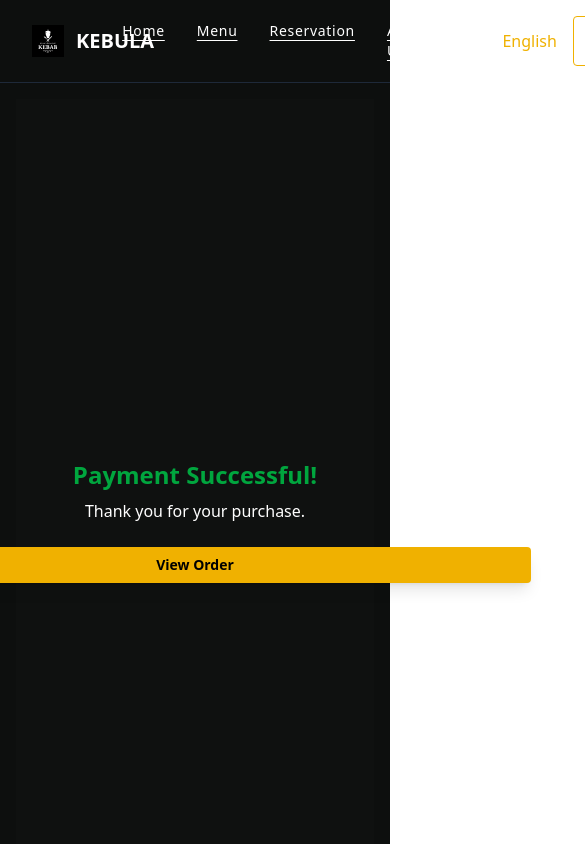
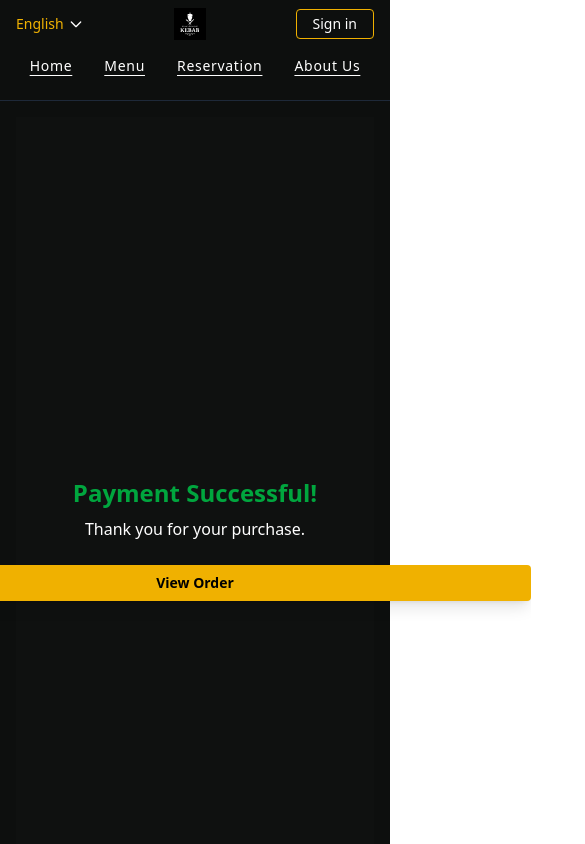
Before and after one commit to JarkkoKarki/Web-Project, a React (Vite) app: page /payment/success in a window 390 px wide. Shown: the top 844 px of the page, 585 px wide, since content can reach past the window. Built offline with nearby package versions, Linux system fonts and the light colour scheme.

Commit message:
feat: enhance language selection UI and improve layout responsiveness

```diff
--- a/src/assets/i18n.jsx
+++ b/src/assets/i18n.jsx
@@ -356,7 +356,7 @@ i18n.use(initReactI18next).init({
           'menu': 'Ruokalista',
           'reservation': 'Varaaminen',
           'about': 'Meistä',
-          'sign-in': 'Kirjaudu Sisään',
+          'sign-in': 'Kirjaudu',
           'sign-out': 'Kirjaudu Ulos',
           'workhub': 'Työtila',
           'search': 'Haku',
--- a/src/components/LanguageChange.jsx
+++ b/src/components/LanguageChange.jsx
@@ -1,11 +1,67 @@
-import React from 'react';
+import React, {useState} from 'react';
 import {useLanguageContext} from '../contexts/LanguageContext';
 
 const LanguageChange = () => {
   const {language, changeLanguage} = useLanguageContext();
+  const [isDropdownOpen, setIsDropdownOpen] = useState(false);
 
   return (
-    <div className="flex space-x-2">
+    <div className="relative">
+      <button
+        onClick={() => setIsDropdownOpen(!isDropdownOpen)}
+        className="flex items-center space-x-1 text-sm sm:hidden"
+      >
+        <span className="cursor-pointer text-yellow-500">
+          {language === 'fi' ? 'Suomi' : 'English'}
+        </span>
+        <svg
+          xmlns="http://www.w3.org/2000/svg"
+          className={`h-4 w-4 transform transition-transform ${
+            isDropdownOpen ? 'rotate-180' : ''
+          }`}
+          fill="none"
+          viewBox="0 0 24 24"
+          stroke="currentColor"
+        >
+          <path
+            strokeLinecap="round"
+            strokeLinejoin="round"
+            strokeWidth={2}
+            d="M19 9l-7 7-7-7"
+          />
+        </svg>
+      </button>
+
+      {/* Dropdown Menu for smaller screens*/}
+      {isDropdownOpen && (
+        <div className="absolute left-0 mt-2 w-24 rounded-md bg-gray-800 shadow-lg sm:hidden">
+          <button
+            onClick={() => {
+              changeLanguage('fi');
+              setIsDropdownOpen(false);
+            }}
+            className={`block w-full px-4 py-2 text-left text-sm ${
+              language === 'fi' ? 'text-yellow-500' : 'hover:text-yellow-500'
+            }`}
+          >
+            Suomi
+          </button>
+          <button
+            onClick={() => {
+              changeLanguage('en');
+              setIsDropdownOpen(false);
+            }}
+            className={`block w-full px-4 py-2 text-left text-sm ${
+              language === 'en' ? 'text-yellow-500' : 'hover:text-yellow-500'
+            }`}
+          >
+            English
+          </button>
+        </div>
+      )}
+
+      {/* Horizontal Buttons for Larger Screens */}
+      <div className="hidden space-x-2 sm:flex">
         <button
           onClick={() => changeLanguage('fi')}
           className={`cursor-pointer ${
@@ -26,6 +82,7 @@ const LanguageChange = () => {
           English
         </button>
       </div>
+    </div>
   );
 };
 
--- a/src/components/Layout.jsx
+++ b/src/components/Layout.jsx
@@ -19,11 +19,63 @@ const Layout = () => {
 
   return (
     <div className="flex min-h-screen flex-col bg-[#0d0f0e] text-white">
-      <header className="flex items-center justify-between border-b border-gray-800 bg-[#0d0f0e] px-8 py-4">
-        <div className="flex items-center space-x-3">
+      <header className="flex flex-col items-center justify-between space-y-4 border-b border-gray-800 bg-[#0d0f0e] px-4 py-2 sm:flex-row sm:space-y-0 sm:px-6 sm:py-4">
+        <div className="flex w-full flex-row items-center justify-between space-x-3 sm:w-auto">
+          <div className="flex space-x-2 sm:hidden">
+            <LanguageChange />
+          </div>
+          <div className="flex justify-center sm:justify-start">
             <img src={kebulaLogo} alt="Logo" className="h-8 w-8 bg-white" />
-          <h1 className="text-xl font-bold text-white">KEBULA</h1>
+            <h1 className="hidden text-xl font-bold text-white sm:block">
+              KEBULA
+            </h1>
           </div>
+          <div className="flex sm:hidden">
+            {!user ? (
+              <div className="flex space-x-4">
+                <Link
+                  to="/login"
+                  className="rounded-sm border border-yellow-500 px-4 py-1 text-sm transition hover:bg-yellow-500 hover:text-black"
+                >
+                  {t('header.sign-in')}
+                </Link>
+              </div>
+            ) : (
+              <>
+                <Link
+                  to="/profile"
+                  title={t('header.profile')}
+                  // className="rounded-sm border border-yellow-500 px-4 py-1 text-sm transition hover:bg-yellow-500 hover:text-black"
+                >
+                  {/* {t('header.profile')} */}
+                  <img
+                    src={rootUrl + user.filename}
+                    alt="Profile"
+                    className="h-10 w-10 rounded-full"
+                  />
+                </Link>
+
+                {user &&
+                  (user.role === 'employee' || user.role === 'admin') && (
+                    <Link
+                      to="/workhub"
+                      className="rounded-sm border border-yellow-500 px-4 py-1 text-sm transition hover:bg-yellow-500 hover:text-black"
+                    >
+                      {t('header.workhub')}
+                    </Link>
+                  )}
+
+                <Link
+                  to="/logout"
+                  className="rounded-sm border border-yellow-500 px-4 py-1 text-sm transition hover:bg-yellow-500 hover:text-black"
+                >
+                  {t('header.sign-out')}
+                </Link>
+              </>
+            )}
+          </div>
+        </div>
+
         <nav>
           <ul className="flex space-x-8 text-sm tracking-wider text-white underline underline-offset-4">
             <li>
@@ -49,17 +101,18 @@ const Layout = () => {
           </ul>
         </nav>
 
-        <div className="flex items-center space-x-4">
+        <div className="hidden items-center space-x-4 sm:flex">
           {/* KIELET */}
           <LanguageChange />
-
           {!user ? (
+            <div className="flex space-x-4">
               <Link
                 to="/login"
                 className="rounded-sm border border-yellow-500 px-4 py-1 text-sm transition hover:bg-yellow-500 hover:text-black"
               >
                 {t('header.sign-in')}
               </Link>
+            </div>
           ) : (
             <>
               <Link
--- a/src/views/Profile.jsx
+++ b/src/views/Profile.jsx
@@ -25,7 +25,7 @@ const Profile = () => {
     <div className="flex min-h-screen flex-col items-center justify-center bg-[#0d0f0e] font-sans text-white">
       <h2 className="mb-12 text-3xl font-bold">{t('profilePage.profile')}</h2>
 
-      <section className="flex h-[500px] w-full flex-row items-center justify-center space-x-20 px-6">
+      <section className="flex h-auto w-full flex-col items-center justify-center space-y-6 px-6 sm:flex-row sm:space-y-0 sm:space-x-6 lg:space-x-20">
         <ProfilePicture />
         <UserInformation />
       </section>
```
Lines whose indentation alone changed are shown as unchanged.
